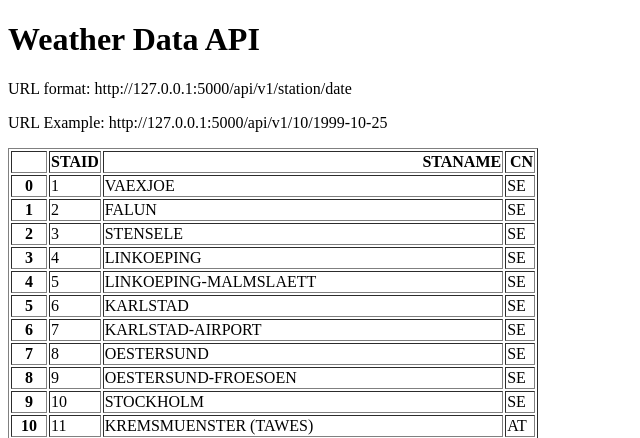
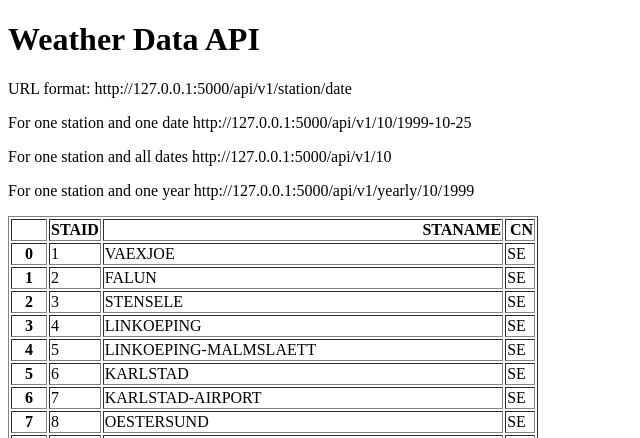
Before and after one commit to DiederickClaase/your-weather-api, a Flask app: page / in a window 1280 px wide. Shown: the top 438 px of the page, without its empty margins (0-640 px from the left). Run offline with Flask 3, Linux system fonts and the light colour scheme.

Commit message:
Day31 add url for yearly and all date

```diff
--- a/main.py
+++ b/main.py
@@ -21,5 +21,22 @@ def about(station, date):
     return {"station": station,"date": date,"temperature:": temperature}
 
 
+@app.route("/api/v1/<station>")
+def all_data(station):
+    filename = "data_small/TG_STAID" + str(station).zfill(6) + ".txt"
+    df = pd.read_csv(filename, skiprows=20, parse_dates=["    DATE"])
+    result = df.to_dict(orient="records")
+    return result
+
+
+@app.route("/api/v1/yearly/<station>/<year>")
+def yearly(station, year):
+    filename = "data_small/TG_STAID" + str(station).zfill(6) + ".txt"
+    df = pd.read_csv(filename, skiprows=20)
+    df["    DATE"] = df["    DATE"].astype(str)
+    result = df[df["    DATE"].str.startswith(str(year))].to_dict(orient="records")
+    return result
+
+
 if __name__ == "__main__":
     app.run(debug=True)
--- a/templates/home.html
+++ b/templates/home.html
@@ -7,7 +7,9 @@
 <body>
 <h1>Weather Data API</h1>
 <p>URL format: http://127.0.0.1:5000/api/v1/station/date</p>
-<p>URL Example: http://127.0.0.1:5000/api/v1/10/1999-10-25</p>
+<p>For one station and one date http://127.0.0.1:5000/api/v1/10/1999-10-25</p>
+<p>For one station and all dates http://127.0.0.1:5000/api/v1/10</p>
+<p>For one station and one year http://127.0.0.1:5000/api/v1/yearly/10/1999</p>
 <p>{{data|safe}}</p>
 </body>
 </html>
```
